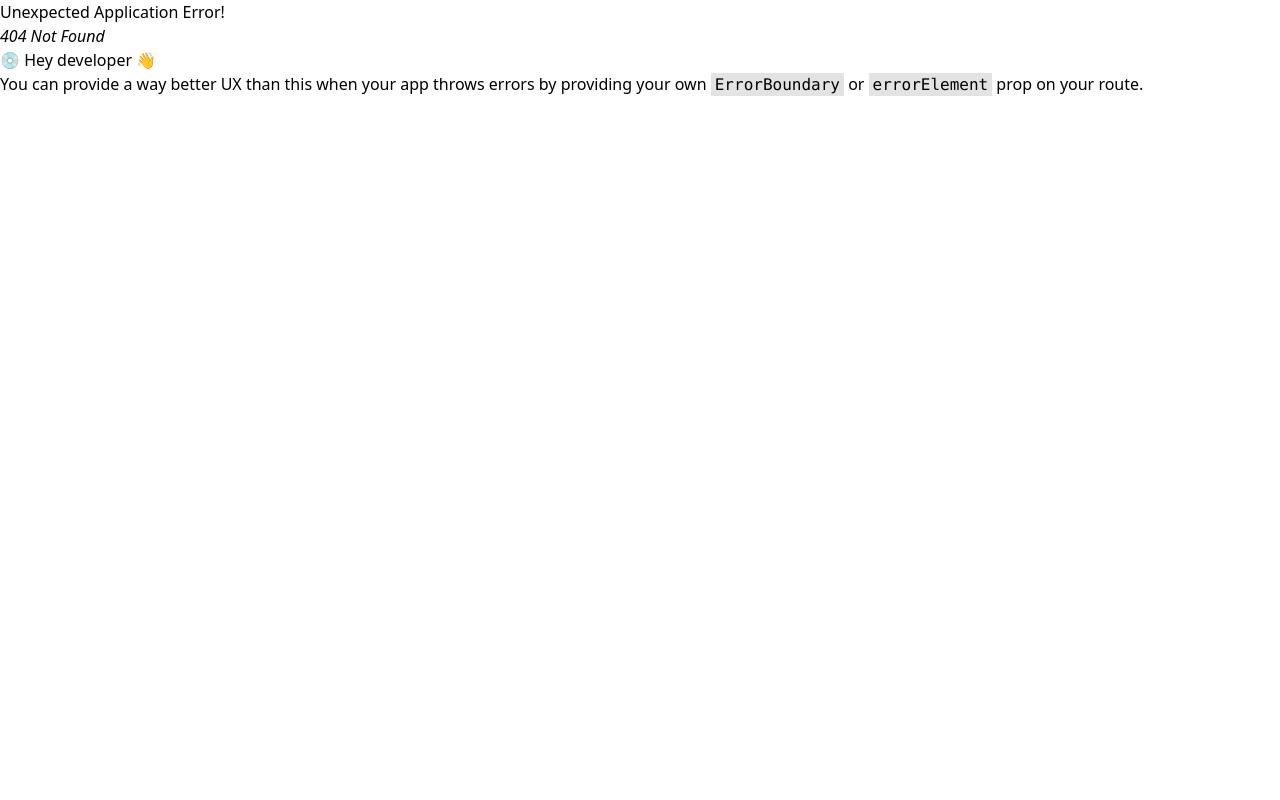
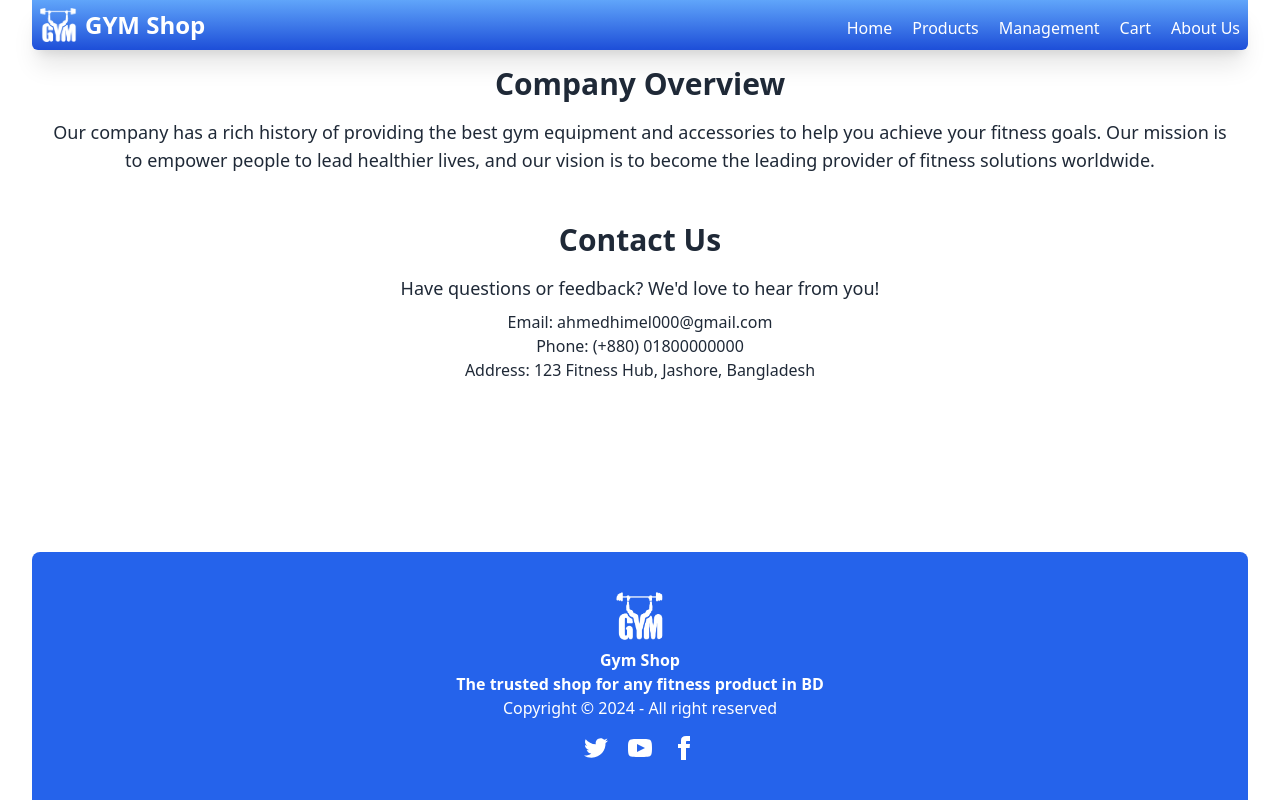
Before and after one commit to mehadiHasanDiner/assignment-4-Fitness-Zone-client, a React (Vite) app: page /about in a window 1280 px wide. Before the commit this address had no page. Built offline with nearby package versions, Linux system fonts and the light colour scheme.

Commit message:
all done

```diff
--- a/src/components/ui/Header.tsx
+++ b/src/components/ui/Header.tsx
@@ -32,14 +32,14 @@ const Header = () => {
     setIsMenuOpen(!isMenuOpen);
   };
 
-  const active = {
-    color: "yellow",
-    fontWeight: "bold",
-  };
+  // const active = {
+  //   color: "yellow",
+  //   fontWeight: "bold",
+  // };
 
-  const inactive = {
-    color: "white",
-  };
+  // const inactive = {
+  //   color: "white",
+  // };
 
   return (
     <header className="bg-gradient-to-t from-blue-700 to-blue-400 text-white p-2 rounded-b-md shadow-xl">
@@ -65,15 +65,11 @@ const Header = () => {
               }
             >
               {navLinks.map((navItem, index) => (
-                <li
-                  onClick={handleMenuToggle}
-                  className=" hover:text-yellow-400"
-                  key={index}
-                >
+                <li className=" hover:text-yellow-400" key={index}>
                   <NavLink
-                    style={({ isActive }: { isActive: boolean }) =>
-                      isActive ? active : inactive
-                    }
+                    // style={({ isActive }: { isActive: boolean }) =>
+                    //   isActive ? active : inactive
+                    // }
                     to={navItem.path}
                   >
                     {navItem.name}
--- /dev/null
+++ b/src/pages/AboutUs.tsx
@@ -0,0 +1,35 @@
+
+const AboutUs = () => {
+    return (
+      <>
+        <div className="container mx-auto p-4 space-y-12">
+          {/* Company Overview */}
+          <div className="text-center">
+            <h2 className="text-3xl font-bold mb-4">Company Overview</h2>
+            <p className="text-lg">
+              Our company has a rich history of providing the best gym equipment
+              and accessories to help you achieve your fitness goals. Our
+              mission is to empower people to lead healthier lives, and our
+              vision is to become the leading provider of fitness solutions
+              worldwide.
+            </p>
+          </div>
+
+
+
+          {/* Contact Information */}
+          <div className="text-center">
+            <h2 className="text-3xl font-bold mb-4">Contact Us</h2>
+            <p className="text-lg">
+              Have questions or feedback? We'd love to hear from you!
+            </p>
+            <p className="mt-2">Email: ahmedhimel000@gmail.com</p>
+            <p>Phone: (+880) 01800000000 </p>
+            <p>Address: 123 Fitness Hub, Jashore, Bangladesh</p>
+          </div>
+        </div>
+      </>
+    );
+};
+
+export default AboutUs;
--- a/src/pages/ProductManagementForm.tsx
+++ b/src/pages/ProductManagementForm.tsx
@@ -97,7 +97,7 @@ const ProductManagementForm = () => {
                 </div>
                 <div className="form-control">
                   <label className="label">
-                    <span className="label-text">Image</span>
+                    <span className="label-text">Image Url</span>
                   </label>
                   <input
                     type="text"
--- a/src/pages/ProductUpdateForm.tsx
+++ b/src/pages/ProductUpdateForm.tsx
@@ -81,9 +81,10 @@ const ProductUpdateForm = () => {
                     <option disabled selected>
                       Select Category
                     </option>
-                    <option>Accessories</option>
-                    <option>Gym Equipment</option>
-                    <option>Cardio Equipment</option>
+                    <option>Yoga</option>
+                    <option>Gym</option>
+                    <option>Meditation</option>
+                    <option>Physical Exercise</option>
                   </select>
                 </div>
                 <div className="form-control">
@@ -98,10 +99,10 @@ const ProductUpdateForm = () => {
                 </div>
                 <div className="form-control">
                   <label className="label">
-                    <span className="label-text">Image</span>
+                    <span className="label-text">Image Url</span>
                   </label>
                   <input
-                    type="file"
+                    type="text"
                     className="w-full px-3 py-2 border rounded"
                     {...register("image")}
                   />
--- a/src/routes/routes.tsx
+++ b/src/routes/routes.tsx
@@ -9,6 +9,7 @@ import ProductManagementForm from "../pages/ProductManagementForm";
 import Cart from "../pages/Cart";
 import Checkout from "../pages/Checkout";
 import CheckoutSuccess from "../pages/CheckoutSuccess";
+import AboutUs from "../pages/AboutUs";
 
 const router = createBrowserRouter([
   {
@@ -18,6 +19,10 @@ const router = createBrowserRouter([
       {
         index: true,
         element: <HomePage></HomePage>,
+      },
+      {
+        path: "about",
+        element: <AboutUs></AboutUs>,
       },
     ],
   },
--- a/tailwind.config.js
+++ b/tailwind.config.js
@@ -4,5 +4,8 @@ export default {
   theme: {
     extend: {},
   },
-  plugins: [],
+  daisyui: {
+    themes: ["light", "dark", "cupcake"],
+  },
+  plugins: [require("daisyui")],
 };
```
